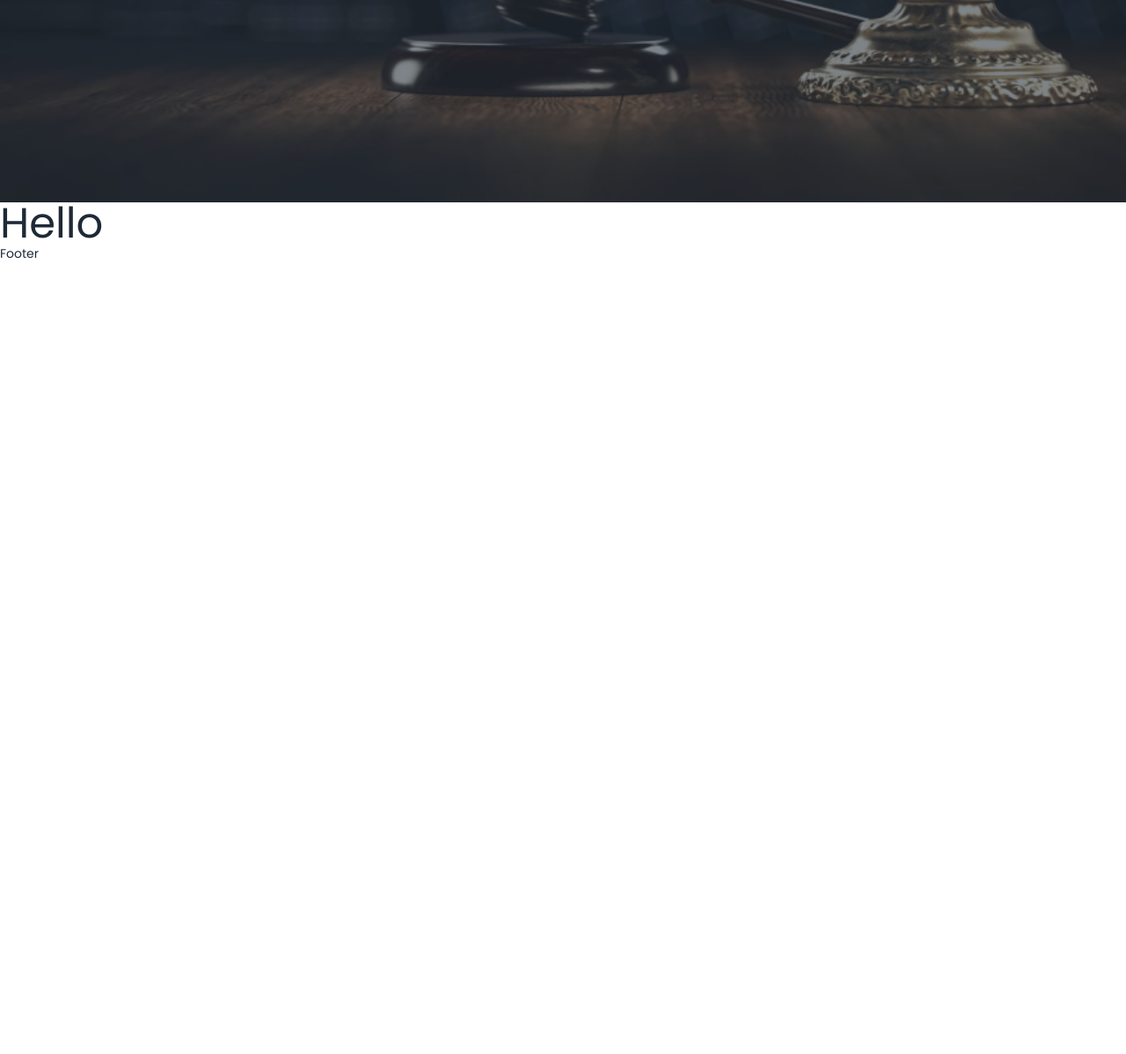
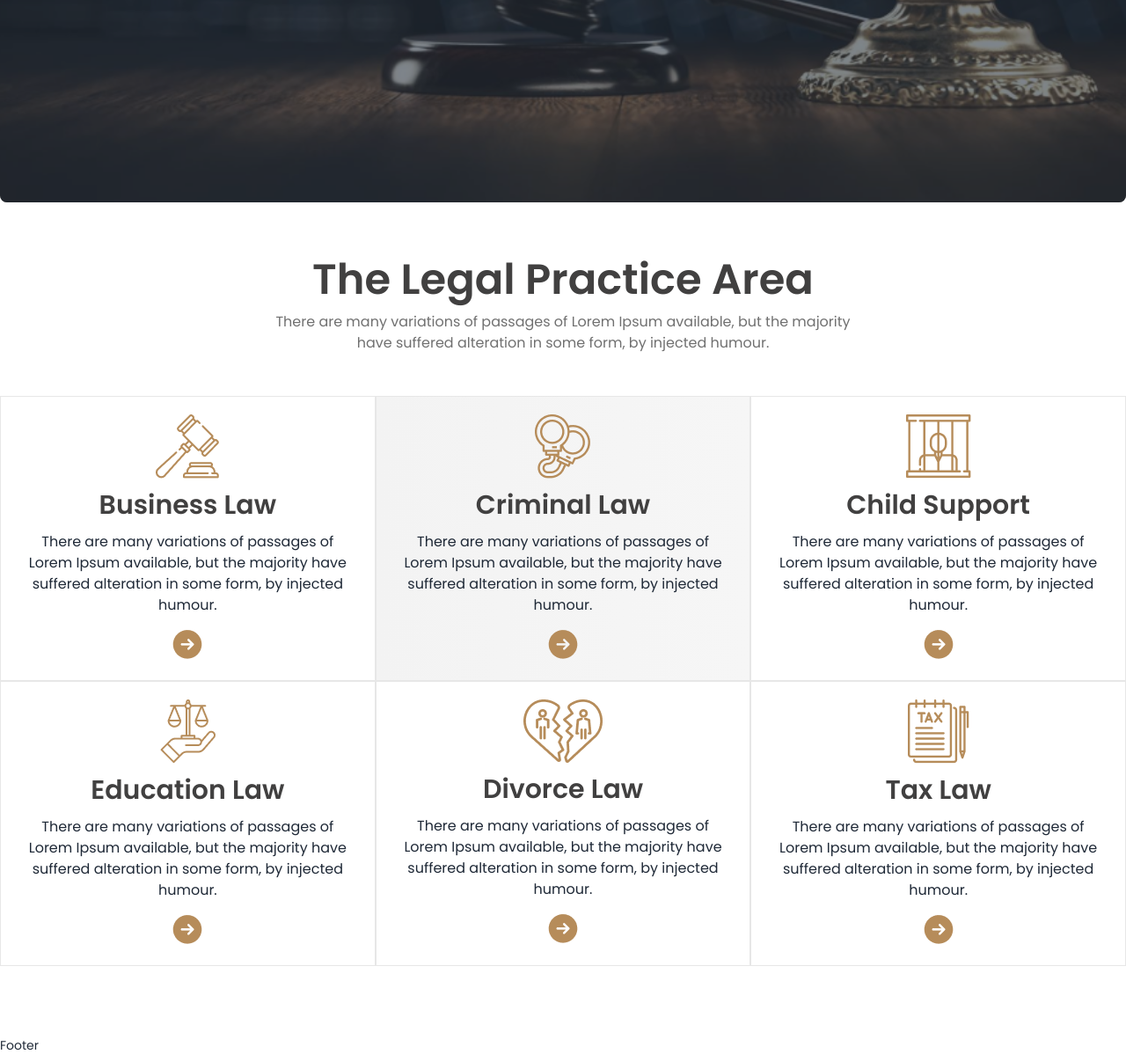
Before and after one commit to developerssaddam/Legal-solution, a plain HTML site: page index.html in a window 1280 px wide. Shown: the part 674-1872 px from the top of the page at 88% size. Before the commit the page ends 972 px from the top, so only its background shows below. Drawn offline with nearby package versions, Linux system fonts and the light colour scheme.

Commit message:
Added legal practice area with responsive

```diff
--- a/index.html
+++ b/index.html
@@ -36,6 +36,8 @@
             colors: {
               clifford: "#da373d",
               btnBg: "#B68C5A",
+              hColor: "#414040",
+              pColor: "#707070",
             },
           },
         },
@@ -56,7 +58,7 @@
   </head>
   <body class="poppins">
     <!-- Header-Section -->
-    <header class="header">
+    <header class="header container mx-auto mb-16">
       <!-- navbar-section -->
       <nav class="mb-8">
         <div class="navbar bg-base-200">
@@ -149,10 +151,10 @@
 
       <!-- Banner-section -->
       <div
-        class="hero min-h-screen"
+        class="hero min-h-screen rounded-lg"
         style="background-image: url(images/banner.png)"
       >
-        <div class="hero-overlay bg-opacity-60"></div>
+        <div class="hero-overlay bg-opacity-60 rounded-lg"></div>
         <div class="hero-content text-center text-neutral-content">
           <div class="max-w-3xl">
             <h1
@@ -184,8 +186,134 @@
       </div>
     </header>
     <!-- Main-Section -->
-    <main class="main">
-      <h1 class="text-5xl">Hello</h1>
+    <main class="main container mx-auto">
+      <!-- Leagal-practice-section -->
+      <section class="legal_practice mb-20">
+        <!-- section-title -->
+        <div class="space-y-3 text-center max-w-2xl mx-auto mb-12">
+          <h2 class="text-hColor text-5xl font-extrabold font-font_eb">
+            The Legal Practice Area
+          </h2>
+          <p class="text-pColor">
+            There are many variations of passages of Lorem Ipsum available, but
+            the majority have suffered alteration in some form, by injected
+            humour.
+          </p>
+        </div>
+
+        <!-- legal-item-container -->
+        <div class="grid grid-cols-1 md:grid-cols-2 lg:grid-cols-3">
+          <!-- item-1 -->
+          <div class="text-center space-y-3 p-5 border border-[#E7E7E7]">
+            <div class="flex justify-center">
+              <img src="images/business.png" alt="" />
+            </div>
+            <h2 class="font-font_eb text-hColor text-3xl font-extrabold">
+              Business Law
+            </h2>
+            <p class="pColor">
+              There are many variations of passages of Lorem Ipsum available,
+              but the majority have suffered alteration in some form, by
+              injected humour.
+            </p>
+            <div class="flex justify-center">
+              <img src="images/Frame.png" alt="" />
+            </div>
+          </div>
+
+          <!-- item-2 -->
+          <div
+            class="text-center space-y-3 p-5 bg-gradient-to-r from-[#F3F3F3] to-[#F6F6F6] border border-[#E7E7E7]"
+          >
+            <div class="flex justify-center">
+              <img src="images/criminal.png" alt="" />
+            </div>
+            <h2 class="font-font_eb text-hColor text-3xl font-extrabold">
+              Criminal Law
+            </h2>
+            <p class="pColor">
+              There are many variations of passages of Lorem Ipsum available,
+              but the majority have suffered alteration in some form, by
+              injected humour.
+            </p>
+            <div class="flex justify-center">
+              <img src="images/Frame.png" alt="" />
+            </div>
+          </div>
+
+          <!-- item-3 -->
+          <div class="text-center space-y-3 p-5 border border-[#E7E7E7]">
+            <div class="flex justify-center">
+              <img src="images/child.png" alt="" />
+            </div>
+            <h2 class="font-font_eb text-hColor text-3xl font-extrabold">
+              Child Support
+            </h2>
+            <p class="pColor">
+              There are many variations of passages of Lorem Ipsum available,
+              but the majority have suffered alteration in some form, by
+              injected humour.
+            </p>
+            <div class="flex justify-center">
+              <img src="images/Frame.png" alt="" />
+            </div>
+          </div>
+
+          <!-- item-4 -->
+          <div class="text-center space-y-3 p-5 border border-[#E7E7E7]">
+            <div class="flex justify-center">
+              <img src="images/education.png" alt="" />
+            </div>
+            <h2 class="font-font_eb text-hColor text-3xl font-extrabold">
+              Education Law
+            </h2>
+            <p class="pColor">
+              There are many variations of passages of Lorem Ipsum available,
+              but the majority have suffered alteration in some form, by
+              injected humour.
+            </p>
+            <div class="flex justify-center">
+              <img src="images/Frame.png" alt="" />
+            </div>
+          </div>
+
+          <!-- item-5 -->
+          <div class="text-center space-y-3 p-5 border border-[#E7E7E7]">
+            <div class="flex justify-center">
+              <img src="images/divorce.png" alt="" />
+            </div>
+            <h2 class="font-font_eb text-hColor text-3xl font-extrabold">
+              Divorce Law
+            </h2>
+            <p class="pColor">
+              There are many variations of passages of Lorem Ipsum available,
+              but the majority have suffered alteration in some form, by
+              injected humour.
+            </p>
+            <div class="flex justify-center">
+              <img src="images/Frame.png" alt="" />
+            </div>
+          </div>
+
+          <!-- item-6 -->
+          <div class="text-center space-y-3 p-5 border border-[#E7E7E7]">
+            <div class="flex justify-center">
+              <img src="images/tax.png" alt="" />
+            </div>
+            <h2 class="font-font_eb text-hColor text-3xl font-extrabold">
+              Tax Law
+            </h2>
+            <p class="pColor">
+              There are many variations of passages of Lorem Ipsum available,
+              but the majority have suffered alteration in some form, by
+              injected humour.
+            </p>
+            <div class="flex justify-center">
+              <img src="images/Frame.png" alt="" />
+            </div>
+          </div>
+        </div>
+      </section>
     </main>
     <!-- Footer-Section -->
     <footer class="footer">Footer</footer>
```
